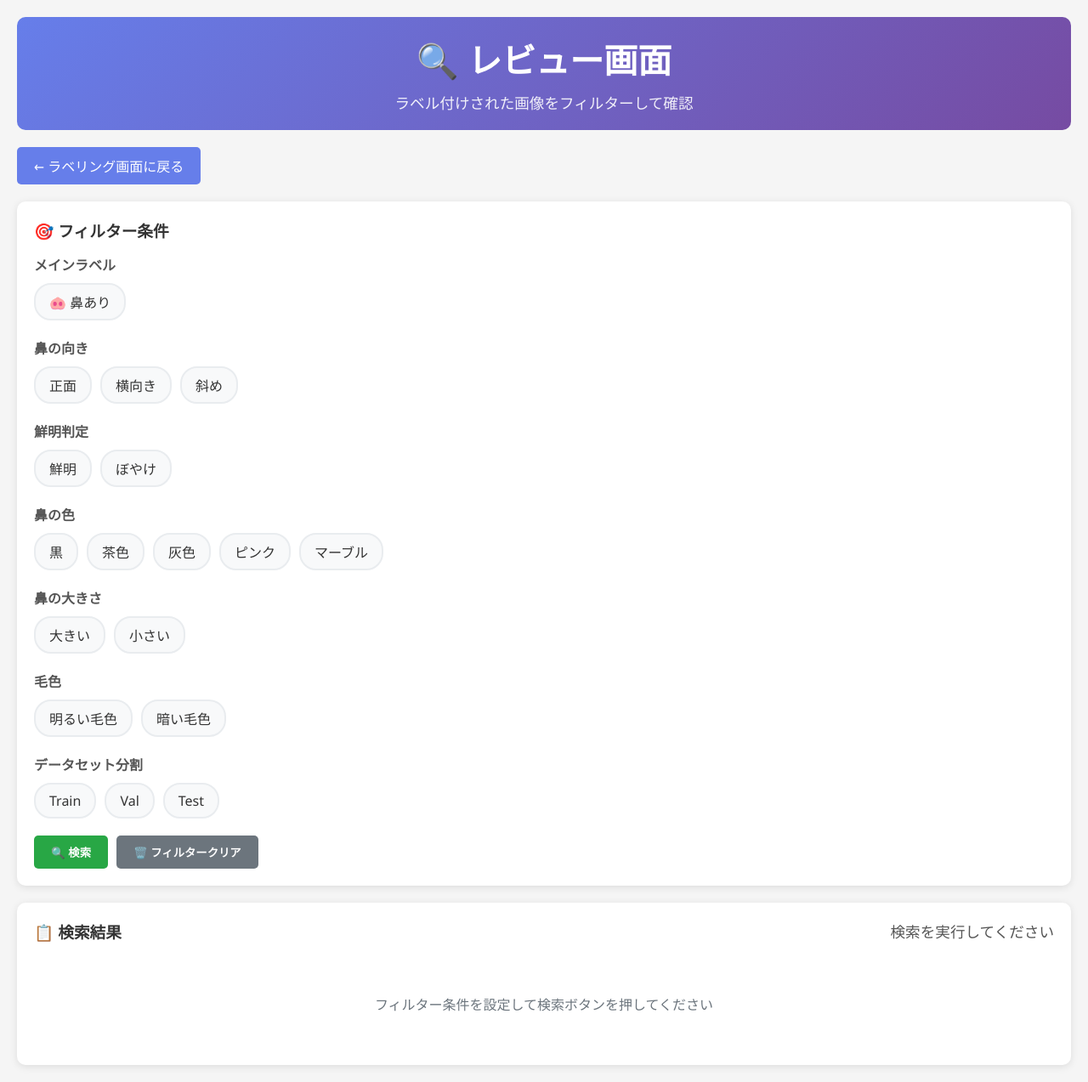
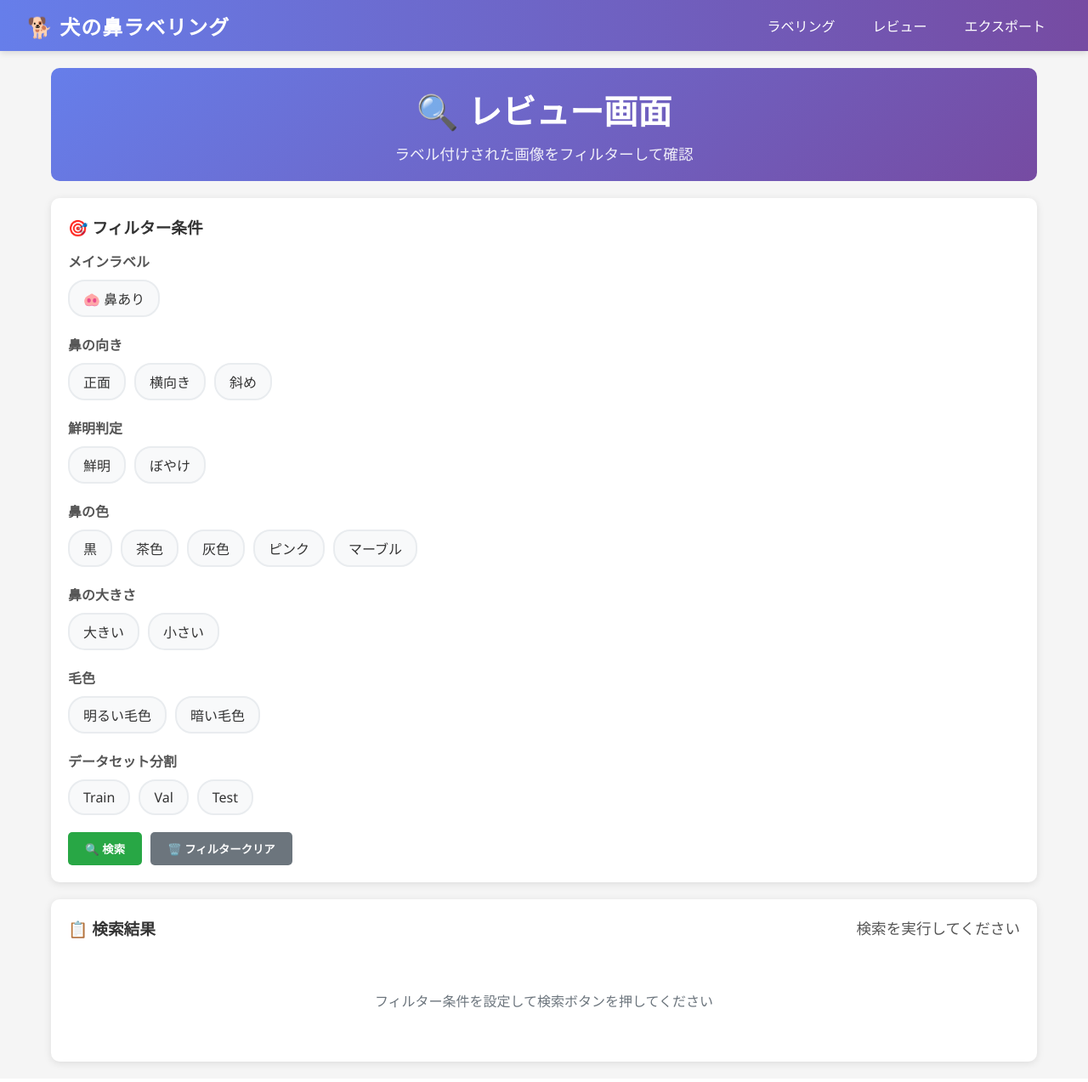
Before and after one commit to abe-masafumi/dog-nose-labeling-admin, a Flask app: page /review in a window 1280 px wide. Shown: the whole page at 85% size. Run offline with Flask 3, Linux system fonts and the light colour scheme.

Commit message:
ヘッダーにメニューを追加

```diff
--- a/app.py
+++ b/app.py
@@ -12,6 +12,9 @@ import random
 app = Flask(__name__)
 app.config['SECRET_KEY'] = 'dog-nose-labeling-secret-key'
 
+@app.route('/export')
+def export_screen():
+    return render_template('export.html')
 
 # 画像1枚分のデータセット（画像＋YOLOラベルtxt）zipのみをエクスポート
 @app.route('/api/export_single/<int:image_id>')
--- /dev/null
+++ b/templates/header.html
@@ -0,0 +1,55 @@
+<!-- templates/header.html: 画面上部固定グローバルヘッダー -->
+<style>
+.global-header {
+    position: fixed;
+    top: 0;
+    left: 0;
+    width: 100vw;
+    background: linear-gradient(90deg, #667eea 0%, #764ba2 100%);
+    color: white;
+    z-index: 1000;
+    box-shadow: 0 2px 8px #0002;
+    display: flex;
+    align-items: center;
+    justify-content: space-between;
+    padding: 0 32px;
+    height: 60px;
+}
+.global-header .logo {
+    font-size: 1.5em;
+    font-weight: bold;
+    letter-spacing: 1px;
+    display: flex;
+    align-items: center;
+    gap: 8px;
+}
+.global-header .nav {
+    display: flex;
+    gap: 8px;
+}
+.global-header .nav-button {
+    background: none;
+    color: white;
+    border: none;
+    padding: 8px 18px;
+    border-radius: 5px;
+    cursor: pointer;
+    font-size: 1em;
+    text-decoration: none;
+    transition: background 0.2s;
+}
+.global-header .nav-button.active, .global-header .nav-button:focus {
+    background: #4b3fa2;
+}
+.global-header .nav-button:hover {
+    background: #5a4fcf;
+}
+</style>
+<div class="global-header">
+    <div class="logo">🐕 犬の鼻ラベリング</div>
+    <div class="nav">
+        <a href="/" class="nav-button {% if active_page == 'label' %}active{% endif %}">ラベリング</a>
+        <a href="/review" class="nav-button {% if active_page == 'review' %}active{% endif %}">レビュー</a>
+        <a href="/export" class="nav-button {% if active_page == 'export' %}active{% endif %}">エクスポート</a>
+    </div>
+</div>
--- a/templates/review.html
+++ b/templates/review.html
@@ -32,6 +32,22 @@
             text-align: center;
         }
 
+		.container {
+			max-width: 1200px;
+			margin: 0 auto;
+			padding: 20px;
+			padding-top: 80px; /* ヘッダー分の余白 */
+		}
+
+		.header {
+			background: linear-gradient(135deg, #667eea 0%, #764ba2 100%);
+			color: white;
+			padding: 20px;
+			border-radius: 10px;
+			margin-bottom: 20px;
+			text-align: center;
+		}
+
 		.header h1 {
 			font-size: 2.5em;
 			margin-bottom: 10px;
@@ -40,26 +56,6 @@
 		.header p {
 			font-size: 1.1em;
 			opacity: 0.9;
-        }
-
-        .navigation {
-            margin-bottom: 20px;
-        }
-
-        .nav-button {
-            background-color: #667eea;
-            color: white;
-            border: none;
-            padding: 10px 20px;
-            border-radius: 5px;
-            cursor: pointer;
-            text-decoration: none;
-            display: inline-block;
-            margin-right: 10px;
-        }
-
-        .nav-button:hover {
-            background-color: #5a67d8;
 		}
 
         .filter-section {
@@ -413,14 +409,11 @@
     </style>
 </head>
 <body>
-    <div class="container">
+{% include 'header.html' with context %}
+<div class="container" style="padding-top:80px;">
             <div class="header">
                 <h1>🔍 レビュー画面</h1>
                 <p>ラベル付けされた画像をフィルターして確認</p>
-        </div>
-
-        <div class="navigation">
-            <a href="/" class="nav-button">← ラベリング画面に戻る</a>
             </div>
 
         <div class="filter-section">
```
Also changed, not shown: templates/export.html (added, +70 -0 lines), templates/index.html (+17 -3 lines). Lines whose indentation alone changed are shown as unchanged.
